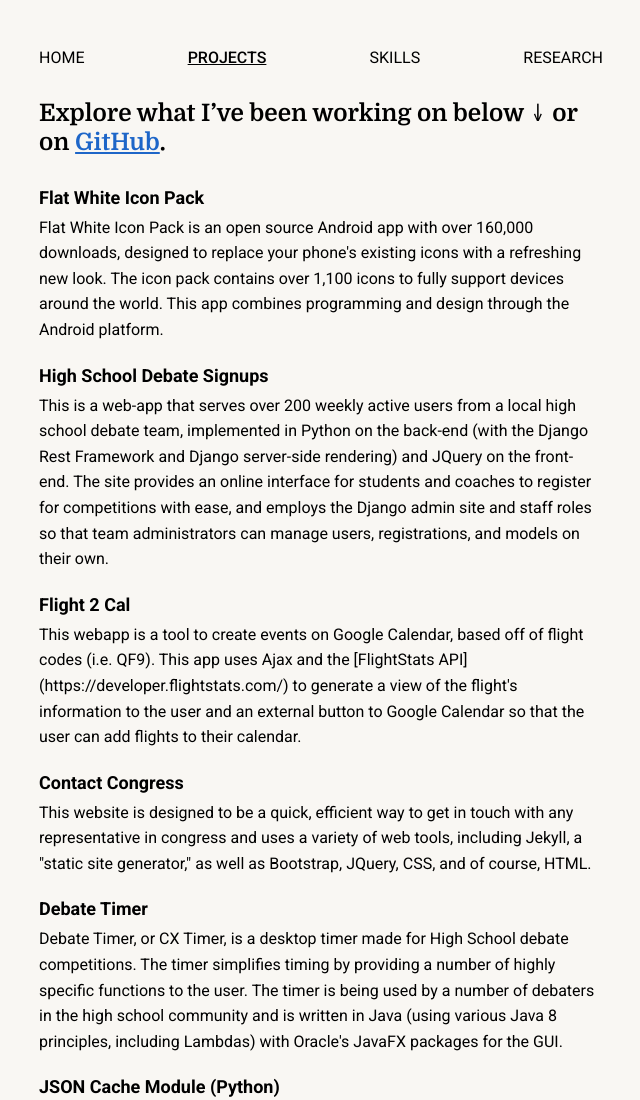
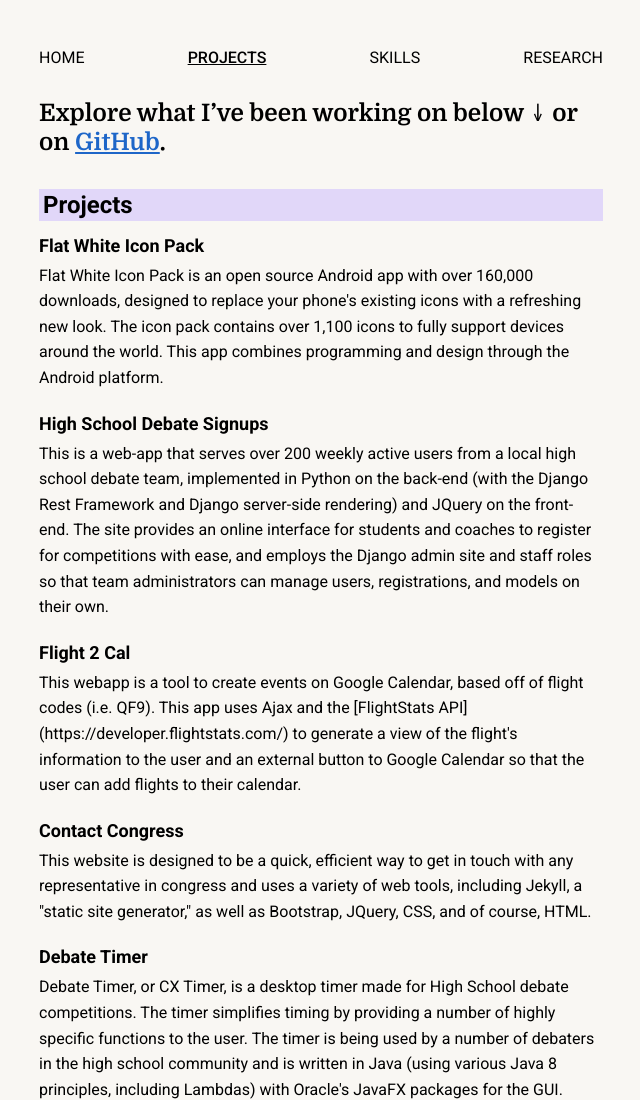
Before and after one commit to werdna3232/aschwartz.me, a Gatsby site: page /projects in a window 1280 px wide. Shown: the top 1100 px of the page, without its empty margins (319-959 px from the left). Built offline with nearby package versions, Linux system fonts and the light colour scheme; Gatsby itself is replaced by a stand-in of ours.

Commit message:
feat: add section title styles

```diff
--- a/scss/variables.module.scss
+++ b/scss/variables.module.scss
@@ -3,6 +3,7 @@ $color-large-text: #2C1E0F;
 $color-link: #1E66C8;
 $color-link-light: #649CE8;
 $color-background: #F9F7F3;
+$color-section-title-background: #E1D7F9;
 
 $serif: Domine, Garamond, serif;
 $sans-serif: Roboto, Arial, Helvetica, sans-serif;
--- a/src/components/section.js
+++ b/src/components/section.js
@@ -1,9 +1,10 @@
 import React from 'react'
 import Item from './item'
+import SectionStyles from './section.module.scss'
 
 export default ({ title, items }) => (
   <div>
-    <h2>{title}</h2>
+    <h2 className={SectionStyles.title}>{title}</h2>
     {items.map(item => (
       <Item title={item.title} content={item.description} url={item.url} />
     ))}
--- /dev/null
+++ b/src/components/section.module.scss
@@ -0,0 +1,11 @@
+@import '../../scss/variables.module.scss';
+
+.title {
+  background-color: $color-section-title-background;
+  font-weight: bold;
+  font-size: 24px;
+  line-height: 100%;
+  font-family: $sans-serif;
+  padding: 0.25rem;
+  margin: 0 0 1rem;
+}
--- a/src/pages/projects.js
+++ b/src/pages/projects.js
@@ -14,6 +14,6 @@ export default () => (
       Explore what I’ve been working on below ↓ or on{' '}
       <a href="github.com/schwartzadev/">GitHub</a>.
     </Lede>
-    <Section items={ProjectsData.projects} />
+    <Section items={ProjectsData.projects} title="Projects" />
   </Layout>
 )
```
